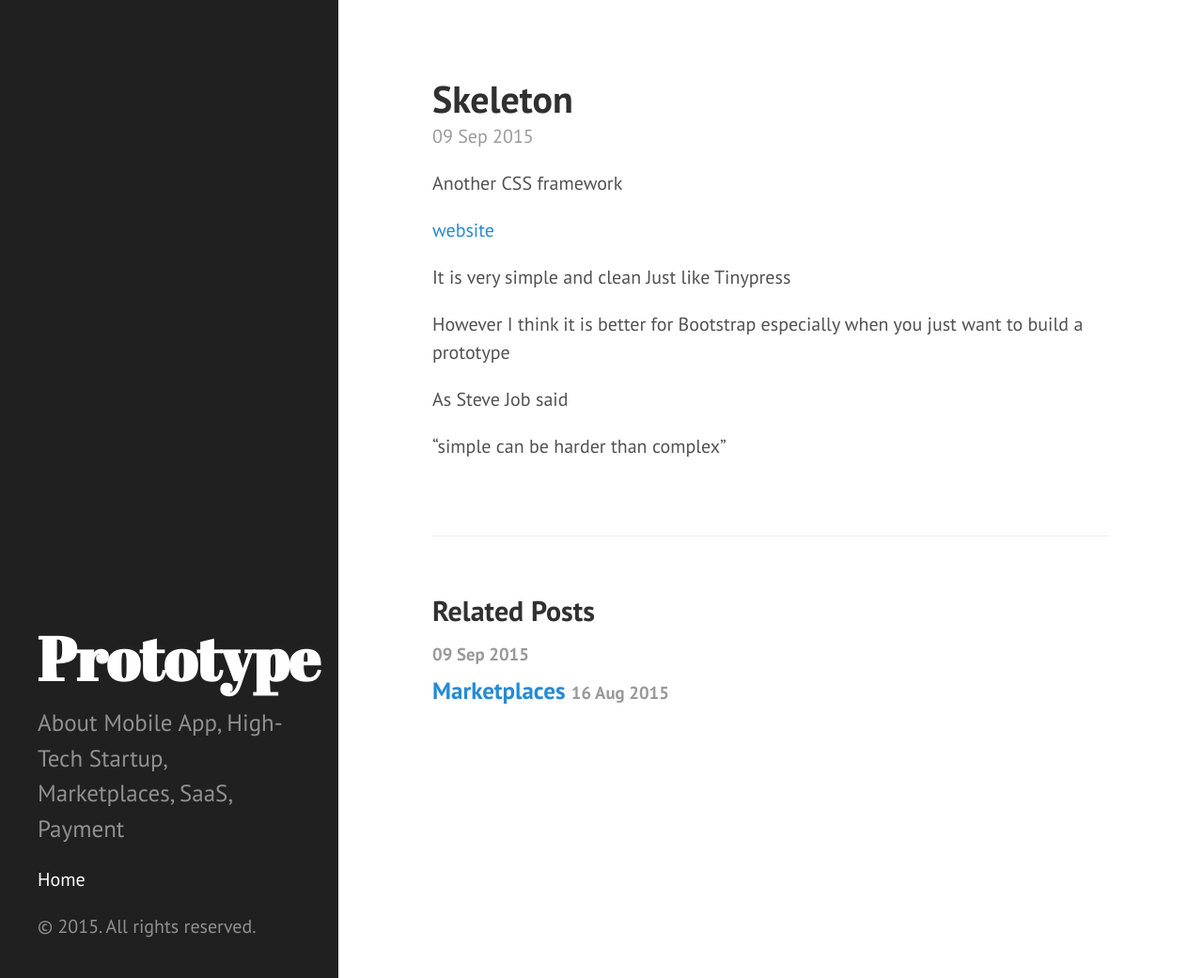
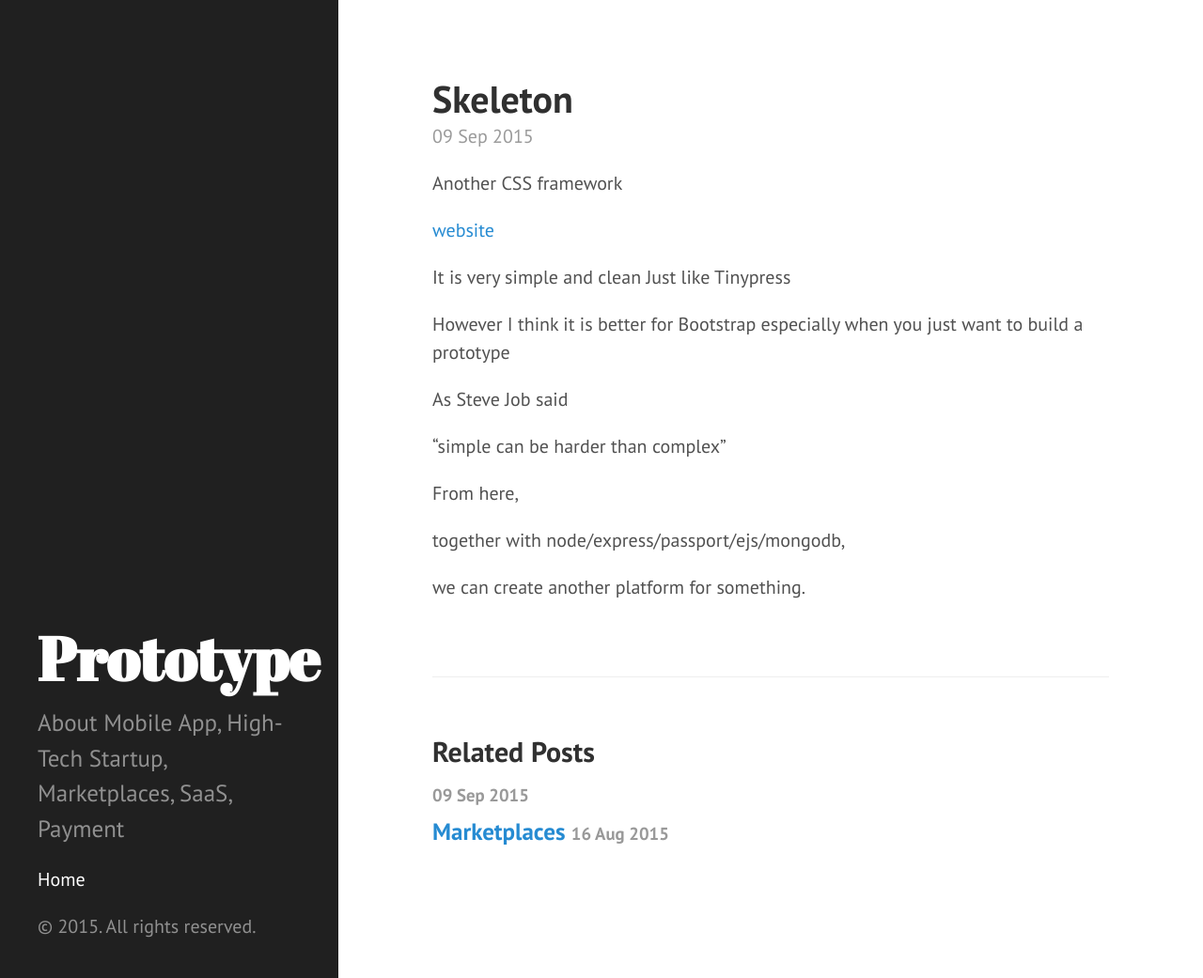
Before and after one commit to jiunwu/_outdated_jiunwu.github.io, a Jekyll site: the page built from _posts/2015-09-09-skeleton.markdown, in a window 1280 px wide and 1041 px high. Shown: the whole window at 94% size. Built offline with Jekyll 4.4.1, drawn with Linux system fonts in a browser that asks for light colours.

Commit message:
Post update: Skeleton

```diff
--- a/_posts/2015-09-09-skeleton.markdown
+++ b/_posts/2015-09-09-skeleton.markdown
@@ -18,3 +18,9 @@ especially when you just want to build a prototype
 As Steve Job said
 
 "simple can be harder than complex"
+
+From here,
+
+together with node/express/passport/ejs/mongodb,
+
+we can create another platform for something.
```
